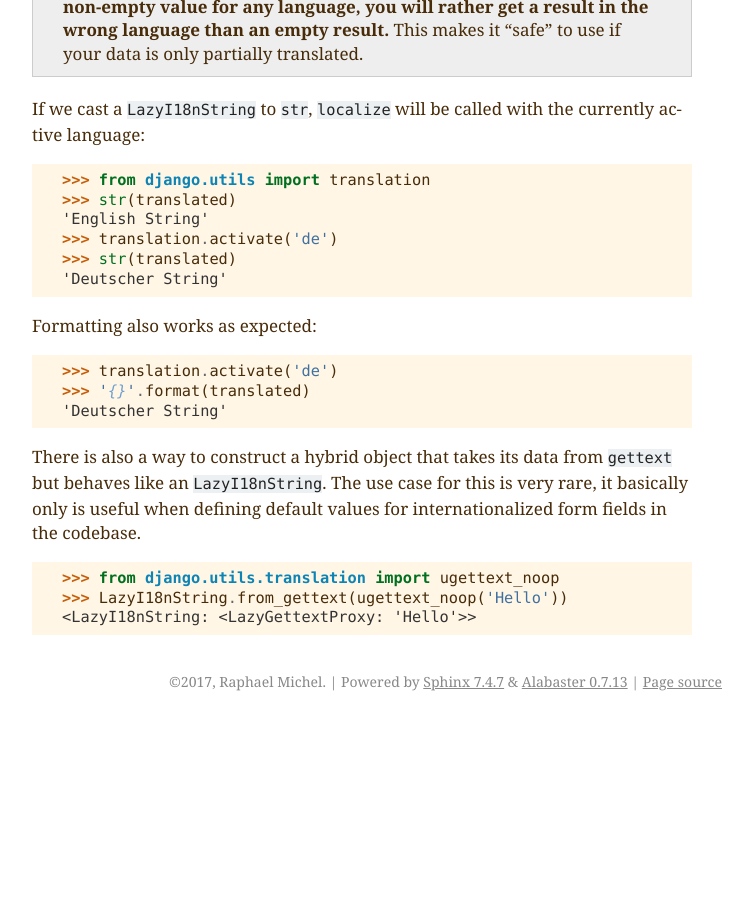
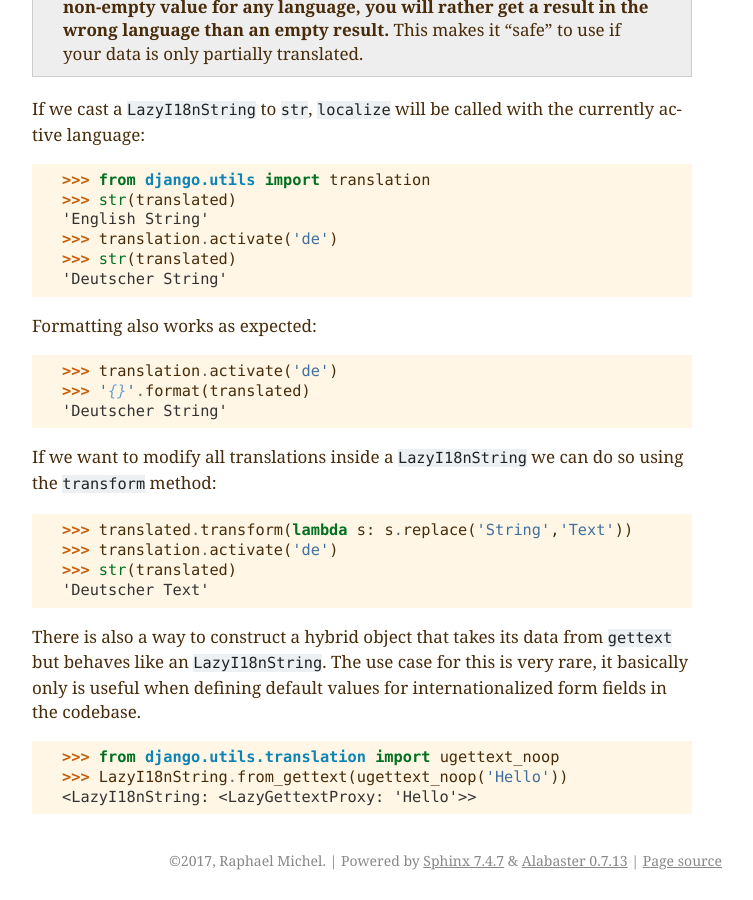
Before and after one commit to raphaelm/django-i18nfield, a Sphinx documentation site: the page built from docs/strings.rst, in a window 1280 px wide and 900 px high, scrolled down 1336 px. Shown: the whole window, without its empty margins (388-1141 px from the left). Built offline with Sphinx 7.4.7, drawn with Linux system fonts in a browser that asks for light colours; before the commit the page ends 2057 px from its top, so only the background shows below that.

Commit message:
Add documentation about transform method

```diff
--- a/docs/strings.rst
+++ b/docs/strings.rst
@@ -88,6 +88,15 @@ Formatting also works as expected:
    >>> '{}'.format(translated)
    'Deutscher String'
 
+If we want to modify all translations inside a ``LazyI18nString`` we can do so using the ``transform`` method:
+
+.. doctest::
+
+   >>> translated.transform(lambda s: s.replace('String','Text'))
+   >>> translation.activate('de')
+   >>> str(translated)
+   'Deutscher Text'
+
 There is also a way to construct a hybrid object that takes its data from ``gettext`` but behaves like an
 ``LazyI18nString``. The use case for this is very rare, it basically only is useful when defining default
 values for internationalized form fields in the codebase.
```
